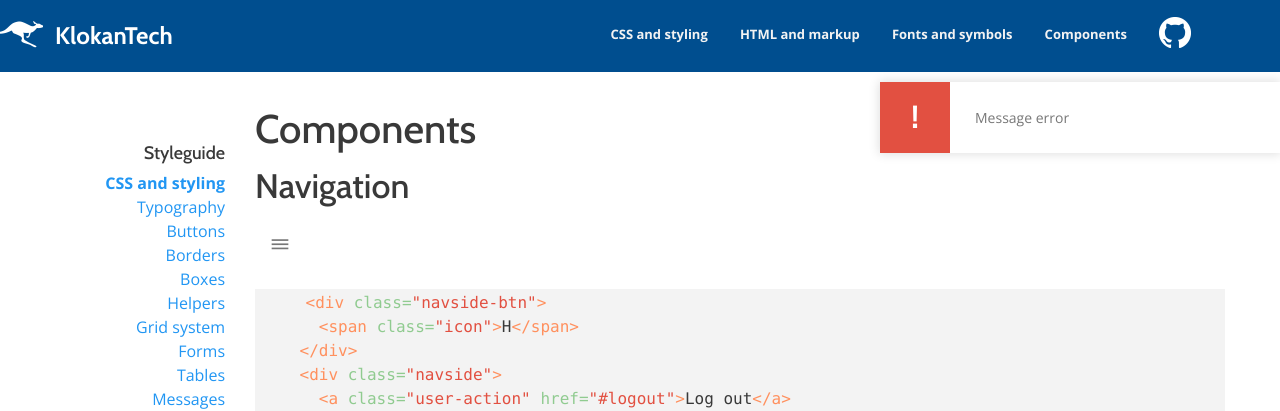
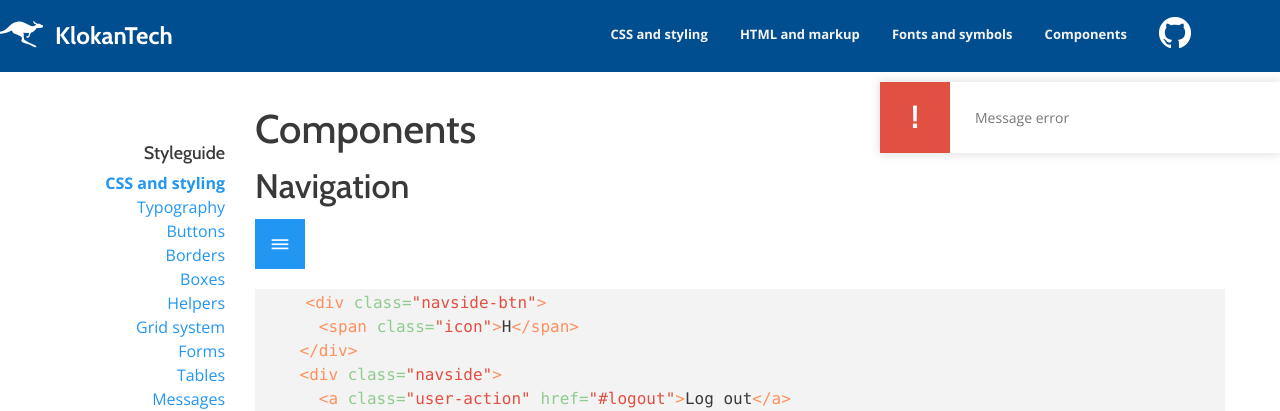
Before and after one commit to klokantech/styles, a Jekyll site: the page built from components.html, in a window 1280 px wide. Shown: the top 411 px of the page. Built offline with Jekyll 4.4.1, drawn with Linux system fonts in a browser that asks for light colours.

Commit message:
Make navside button customizable

```diff
--- a/_sass/_navbar.scss
+++ b/_sass/_navbar.scss
@@ -183,9 +183,10 @@ $scale: $navbar-top-small-height / $navbar-top-height;
 .navside-btn{
   cursor: pointer;
   width: 50px;
-  padding: 10px;
+  padding: $navside-btn-padding;
   text-align: center;
-  background: $navsidebtn-bg;
+  color: $navside-btn-color;
+  background: $navside-btn-bg;
 }
 .navside {
   position: fixed;
--- a/_sass/_variables.scss
+++ b/_sass/_variables.scss
@@ -282,7 +282,9 @@ $navside-item-border: none;
 $navside-item-borderbottom: none;
 $navside-item-padding: 20px;
 $navsidebg-bg: rgba(0, 0,0, 0.6);
-$navsidebtn-bg: transparent;
+$navside-btn-padding: 10px;
+$navside-btn-color: #fff;
+$navside-btn-bg: $color-primary;
 
 /* Sticky footer */
 $footer-color: #868d97;
```
